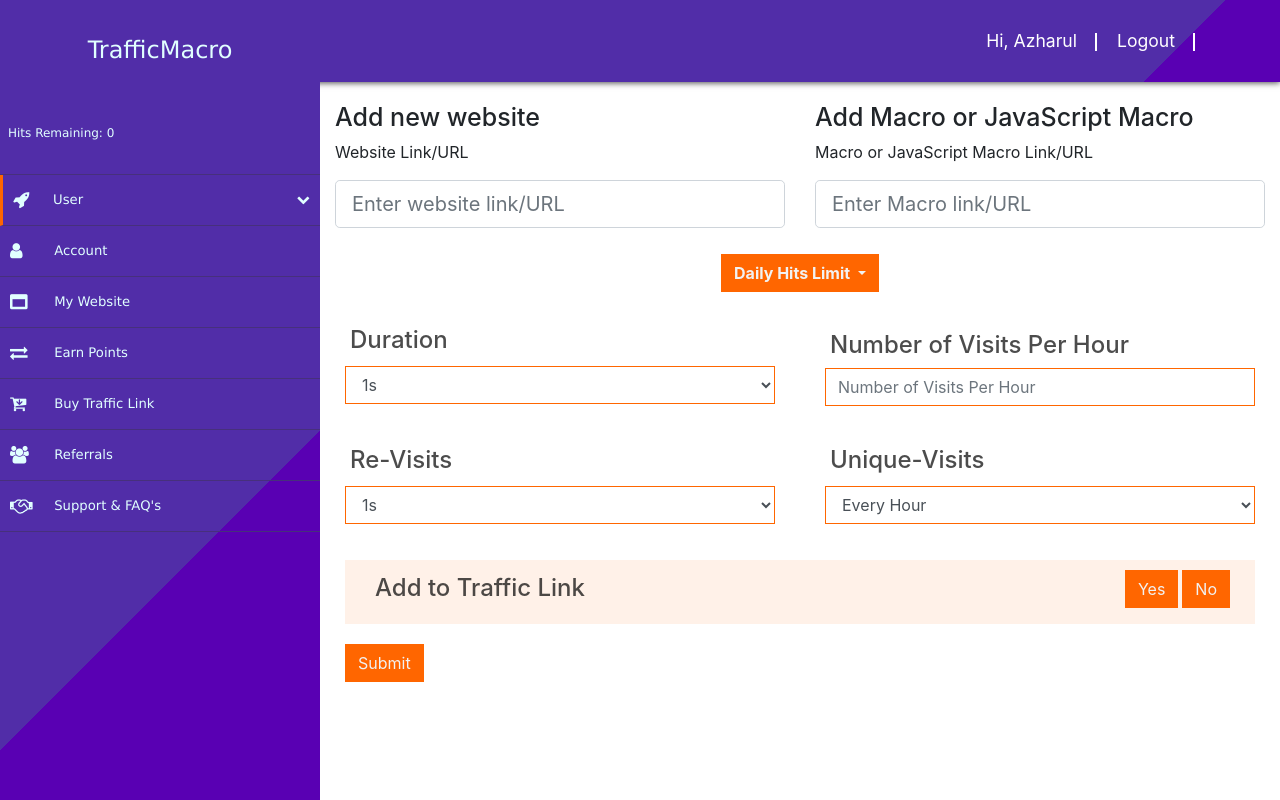
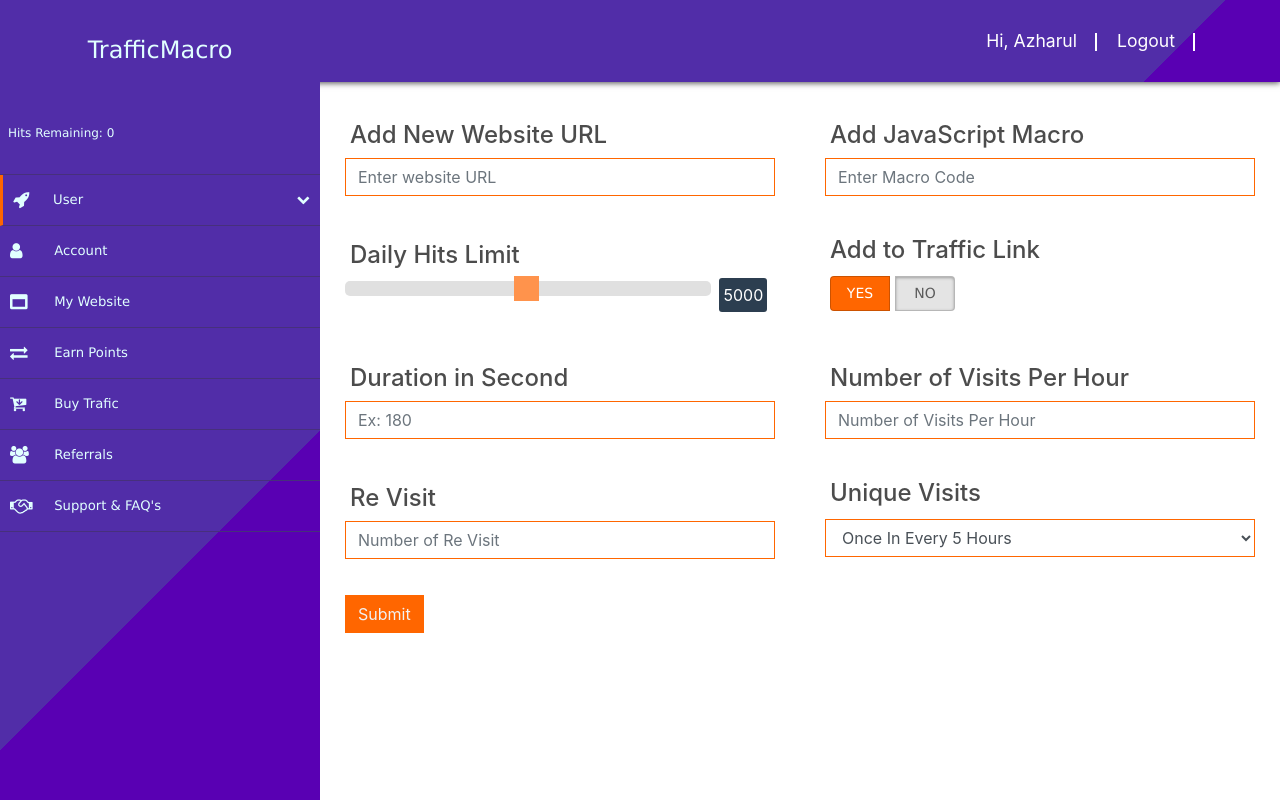
Before and after one commit to orbslab/microexchange, a PHP site: page /User/website in a window 1280 px wide. Run offline with PHP 8.4, Linux system fonts and the light colour scheme.

Commit message:
Back End Start

```diff
--- a/Theme/css/user.css
+++ b/Theme/css/user.css
@@ -569,7 +569,10 @@
 .buy-slots .form-control{
   box-shadow: none !important;
   outline: none;
+}
 
+.slots a {
+  color: #fff !important;
 }
 
 /*============================
@@ -971,8 +974,115 @@
   width: 20%;
   margin: 10px 10px 20px 10px;
 }
+
+.slidecontainer {
+    width: 85%;
+}
+
+.slider {
+    -webkit-appearance: none;
+    width: 100%;
+    height: 15px;
+    border-radius: 5px;
+    background: #d3d3d3;
+    outline: none;
+    opacity: 0.7;
+    -webkit-transition: .2s;
+    transition: opacity .2s;
+}
+
+.slider:hover {
+    opacity: 1;
+}
+
+.slider::-webkit-slider-thumb {
+    -webkit-appearance: none;
+    appearance: none;
+    width: 25px;
+    height: 25px;
+    background: #ff6600;
+    cursor: pointer;
+}
+
+.slider::-moz-range-thumb {
+    width: 25px;
+    height: 25px;
+    border-radius: 50%;
+    background: #ff6600;
+    cursor: pointer;
+}
+
+.slider_value {
+  display: inline-block;
+  position: absolute;
+  width: 10%;
+  color: #fff;
+  text-align: center;
+  border-radius: 3px;
+  background: #2c3e50;
+  padding: 5px;
+  margin-left: 8px;
+}
+
+.switch-field {
+  font-family: "Lucida Grande", Tahoma, Verdana, sans-serif;
+  overflow: hidden;
+}
+
+.switch-field input {
+    position: absolute !important;
+    clip: rect(0, 0, 0, 0);
+    height: 1px;
+    width: 1px;
+    border: 0;
+    overflow: hidden;
+}
+
+.switch-field label {
+  float: left;
+}
+
+.switch-field label {
+  display: inline-block;
+  width: 60px;
+  background-color: #e4e4e4;
+  color: rgba(0, 0, 0, 0.6);
+  font-size: 14px;
+  font-weight: normal;
+  text-align: center;
+  text-shadow: none;
+  padding: 6px 14px;
+  border: 1px solid rgba(0, 0, 0, 0.2);
+  -webkit-box-shadow: inset 0 1px 3px rgba(0, 0, 0, 0.3), 0 1px rgba(255, 255, 255, 0.1);
+  box-shadow: inset 0 1px 3px rgba(0, 0, 0, 0.3), 0 1px rgba(255, 255, 255, 0.1);
+  -webkit-transition: all 0.1s ease-in-out;
+  -moz-transition:    all 0.1s ease-in-out;
+  -ms-transition:     all 0.1s ease-in-out;
+  -o-transition:      all 0.1s ease-in-out;
+  transition:         all 0.1s ease-in-out;
+}
+
+.switch-field label:hover {
+  cursor: pointer;
+}
+
+.switch-field input:checked + label {
+  background-color: #ff6600;
+  color: #fff;
+  -webkit-box-shadow: none;
+  box-shadow: none;
+}
+
+.switch-field label:first-of-type {
+  border-radius: 4px 0 0 4px;
+}
+
+.switch-field label:last-of-type {
+  border-radius: 0 4px 4px 0;
+}
+
+
 /*footer*/
-
 .user-footer {
   position: fixed;
   overflow: hidden;
--- a/User/finalpayout.php
+++ b/User/finalpayout.php
@@ -42,12 +42,12 @@
 					<a href="#" data-toggle="tooltip" data-placement="bottom"><button type="button" class="btn">Request Payout</button></a>
 				</div>
 				<div class="float-right">
-					<a href="file:///F:/New/New%20folder/referrals.html" data-toggle="tooltip" data-placement="bottom"><button type="button" class="btn">Cancel</button></a>
+					<a href="#" data-toggle="tooltip" data-placement="bottom"><button type="button" class="btn">Cancel</button></a>
 				</div>
 			</div>
 		</div>
 	</div>
 
 <?php
-	include 'header.php';
+	include 'footer.php';
 ?>
--- a/User/footer.php
+++ b/User/footer.php
@@ -1,2 +1,12 @@
+<script>
+	var slider = document.getElementById("range");
+	var output = document.getElementById("limit");
+	output.innerHTML = slider.value;
+
+	slider.oninput = function() {
+	  output.innerHTML = this.value;
+	}
+</script>
+
 	</body>
 </html>
--- a/User/header.php
+++ b/User/header.php
@@ -22,7 +22,7 @@
     <section class="top-nav">
       <nav class="navbar navbar-expand-md navbar-color navbar-dark">
         <div class="container">
-          <a class="navbar-brand" href=".html">TrafficMacro</a>
+          <a class="navbar-brand" href="account">TrafficMacro</a>
           <button class="navbar-toggler" type="button" data-toggle="collapse" data-target="#collapse">
               <span><i class="fa fa-th"></i></span>
           </button>
@@ -34,7 +34,7 @@
                 </a>
               </li>
               <li class="nav-item">
-                <a href="#" class="nav-link">
+                <a href="logout" class="nav-link">
                   <span class="nav-title">Logout</span>
                 </a>
               </li>
@@ -60,33 +60,33 @@
             </li>
             <ul class="sub-menu collapse" id="start">
               <li>
-                <a href="#">
+                <a href="setting">
                   Setting
                 </a>
               </li>
               <li>
-                <a href="#">
+                <a href="logout">
                   Logout
                 </a>
               </li>
             </ul>
             <li class="collapsed">
-              <a href="#"><i class="fa fa-user fa-lg"></i> Account </a>
+              <a href="account"><i class="fa fa-user fa-lg"></i> Account </a>
             </li>
             <li class="collapsed">
-              <a href="#"><i class="fa fa-window-maximize fa-lg"></i> My Website </a>
+              <a href="website"><i class="fa fa-window-maximize fa-lg"></i> My Website </a>
             </li>
             <li class="collapsed">
-              <a href="#"><i class="fa fa-exchange fa-lg"></i> Earn Points </a>
+              <a href="earnpoints"><i class="fa fa-exchange fa-lg"></i> Earn Points </a>
             </li>
             <li class="collapsed">
-              <a href="#"><i class="fa fa-cart-arrow-down fa-lg"></i> Buy Traffic Link </a>
+              <a href="buypoints"><i class="fa fa-cart-arrow-down fa-lg"></i> Buy Trafic </a>
             </li>
             <li class="collapsed">
-              <a href="#"><i class="fa fa-users fa-lg"></i> Referrals </a>
+              <a href="referrals"><i class="fa fa-users fa-lg"></i> Referrals </a>
             </li>
             <li class="collapsed">
-              <a href="#"><i class="fa fa-handshake-o fa-lg"></i> Support & FAQ's </a>
+              <a href="contact"><i class="fa fa-handshake-o fa-lg"></i> Support & FAQ's </a>
             </li>
           </ul>
         </div>
--- a/User/payment.php
+++ b/User/payment.php
@@ -8,7 +8,6 @@
           <p>Payment</p>
         </div>
         <form class="form-horizontal">
-          <fieldset>
             <!-- Name -->
             <div class="control-group">
               <label class="control-label"  for="username">Card Holder's Name</label>
@@ -83,8 +82,6 @@
                 <button class="btn">Pay Now</button>
               </div>
             </div>
-
-          </fieldset>
         </form>
       </div>
     </div>
--- a/User/referrals.php
+++ b/User/referrals.php
@@ -30,7 +30,7 @@
 					<div class="request-payout">
 						<h4>Cash: </h4><hr>
 						<p><span>$</span> 0.00</p>
-						<a href="file:///F:/New/New%20folder/final-payout.html#" data-toggle="tooltip" data-placement="bottom"><button type="button" class="btn">Request Payout</button></a>
+						<a href="finalpayout" data-toggle="tooltip" data-placement="bottom"><button type="button" class="btn">Request Payout</button></a>
 					</div>
 				</div>
 			</div>
--- a/User/website.php
+++ b/User/website.php
@@ -5,24 +5,8 @@
     <!-------- Website -------->
     <div class="website">
         <div class="container">
-            <div class="row">
-                <div class="col-md-6">
-                    <h5>Add new website</h5>
-                    <p>Website Link/URL</p>
-                    <div class="form-group">
-                        <input class="form-control form-control-lg" type="text" placeholder="Enter website link/URL" id="inputLarge">
-                    </div>
-                </div>
-                <div class="col-md-6">
-                    <h5>Add Macro or JavaScript Macro</h5>
-                    <p>Macro or JavaScript Macro Link/URL</p>
-                    <div class="form-group">
-                        <input class="form-control form-control-lg" type="text" placeholder="Enter Macro link/URL" id="inputLarge">
-                    </div>
-                </div>
-            </div>
             <div class="web-content">
-                <div class="dropdown">
+                <!-- <div class="dropdown">
                     <button type="button" class="btn dropdown-toggle" data-toggle="dropdown">
                         Daily Hits Limit
                     </button>
@@ -42,21 +26,43 @@
                             </div>
                         </fieldset>
                     </div>
-                </div>
-                <div class="row m-t-20">
+                </div> -->
+                <div class="row">
                     <div class="col-md-6 col-sm-12">
                         <div class="form-group">
-                            <label for="duration1">Duration</label>
-                            <select class="form-control" id="duration1">
-                                <option>1s</option>
-                                <option>5s</option>
-                                <option>10s</option>
-                                <option>20s</option>
-                                <option>30s</option>
-                                <option>40s</option>
-                                <option>50s</option>
-                                <option>60s</option>
-                            </select>
+                            <label class="col-form-label col-form-label-sm" for="inputSmall">Add New Website URL</label>
+                            <input class="form-control" type="text" placeholder="Enter website URL" id="inputLarge">
+                        </div>
+                    </div>
+                    <div class="col-md-6 col-sm-12">
+                        <div class="form-group">
+                            <label class="col-form-label col-form-label-sm" for="inputSmall">Add JavaScript Macro</label>
+                            <input class="form-control" type="text" placeholder="Enter Macro Code" id="inputLarge">
+                        </div>
+                    </div>
+                    <div class="col-md-6 col-sm-12">
+                        <div class="form-group">
+                            <label class="col-form-label col-form-label-sm" for="inputSmall">Daily Hits Limit</label>
+                            <div class="slidecontainer">
+                                <input class="slider" type="range" min="100" max="10000" step="100" value="5000" id="range"><span class="slider_value" id="limit"></span>
+                            </div>
+                        </div>
+                    </div>
+                    <div class="col-md-6 col-sm-12">
+                        <div class="form-group">
+                            <label class="control-label">Add to Traffic Link</label>
+                            <div class="switch-field">
+                                <input type="radio" id="switch_3_left" name="switch_3" value="yes" checked/>
+                                <label for="switch_3_left">YES</label>
+                                <input type="radio" id="switch_3_center" name="switch_3" value="maybe" />
+                                <label for="switch_3_center">NO</label>
+                            </div>
+                        </div>
+                    </div>
+                    <div class="col-md-6 col-sm-12">
+                        <div class="form-group">
+                            <label class="col-form-label col-form-label-sm" for="inputSmall">Duration in Second</label>
+                            <input class="form-control" type="text" placeholder="Ex: 180" id="inputSmall">
                         </div>
                     </div>
                     <div class="col-md-6 col-sm-12">
@@ -67,46 +73,17 @@
                     </div>
                     <div class="col-md-6 col-sm-12">
                         <div class="form-group">
-                            <label for="re-visits1">Re-Visits</label>
-                            <select class="form-control" id="re-visits1">
-                                <option>1s</option>
-                                <option>5s</option>
-                                <option>10s</option>
-                                <option>20s</option>
-                                <option>30s</option>
-                                <option>40s</option>
-                                <option>50s</option>
-                                <option>60s</option>
-                            </select>
+                            <label class="col-form-label col-form-label-sm" for="inputSmall">Re Visit</label>
+                            <input class="form-control" type="text" placeholder="Number of Re Visit" id="inputSmall">
                         </div>
                     </div>
                     <div class="col-md-6 col-sm-12">
                         <div class="form-group">
-                            <label for="unique-visits1">Unique-Visits</label>
+                            <label for="unique-visits1">Unique Visits</label>
                             <select class="form-control" id="unique-visits1">
-                                <option>Every Hour</option>
-                                <option>Every 2 Hours</option>
-                                <option>Every 5 Hours</option>
-                                <option>Every 10 Hours</option>
-                                <option>Every 24 Hours</option>
+                                <option>Once In Every 5 Hours</option>
+                                <option>Once In Every 24 Hours</option>
                             </select>
-                        </div>
-                    </div>
-                    <div class="col-md-12 col-sm-12">
-                        <div class="row form-group traffic-link">
-                            <div class="col-md-8 col-sm-12">
-                                <div class="float-left">
-                                    <label class="control-label text-left">Add to Traffic Link</label>
-                                </div>
-                            </div>
-                            <div class="col-md-4 col-sm-12">
-                                <div class="float-right">
-                                    <button type="button" class="btn">No</button>
-                                </div>
-                                <div class="float-right mr-1">
-                                    <button type="button" class="btn">Yes</button>
-                                </div>
-                            </div>
                         </div>
                     </div>
                 </div>
```
Also changed, not shown: User/buypoints.php (+7 -7 lines), User/earnpoints.php (+4 -4 lines).
